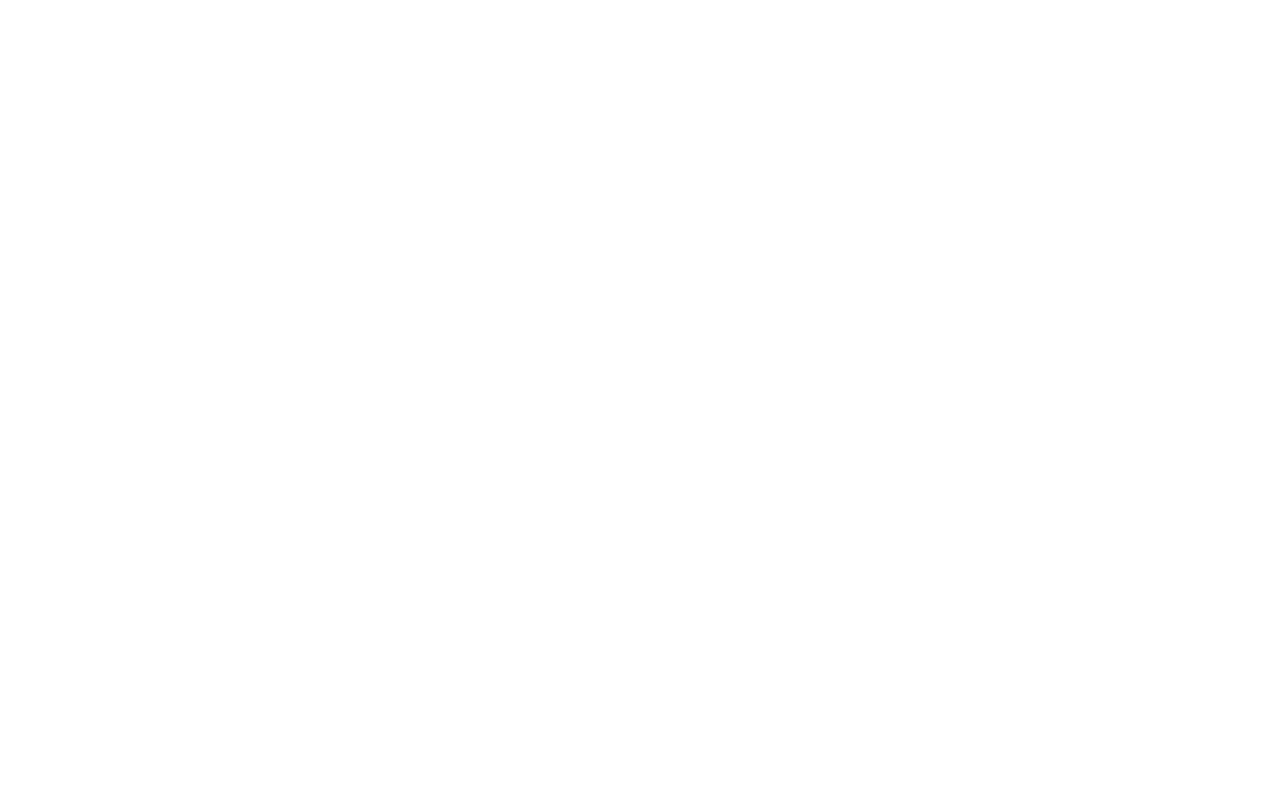
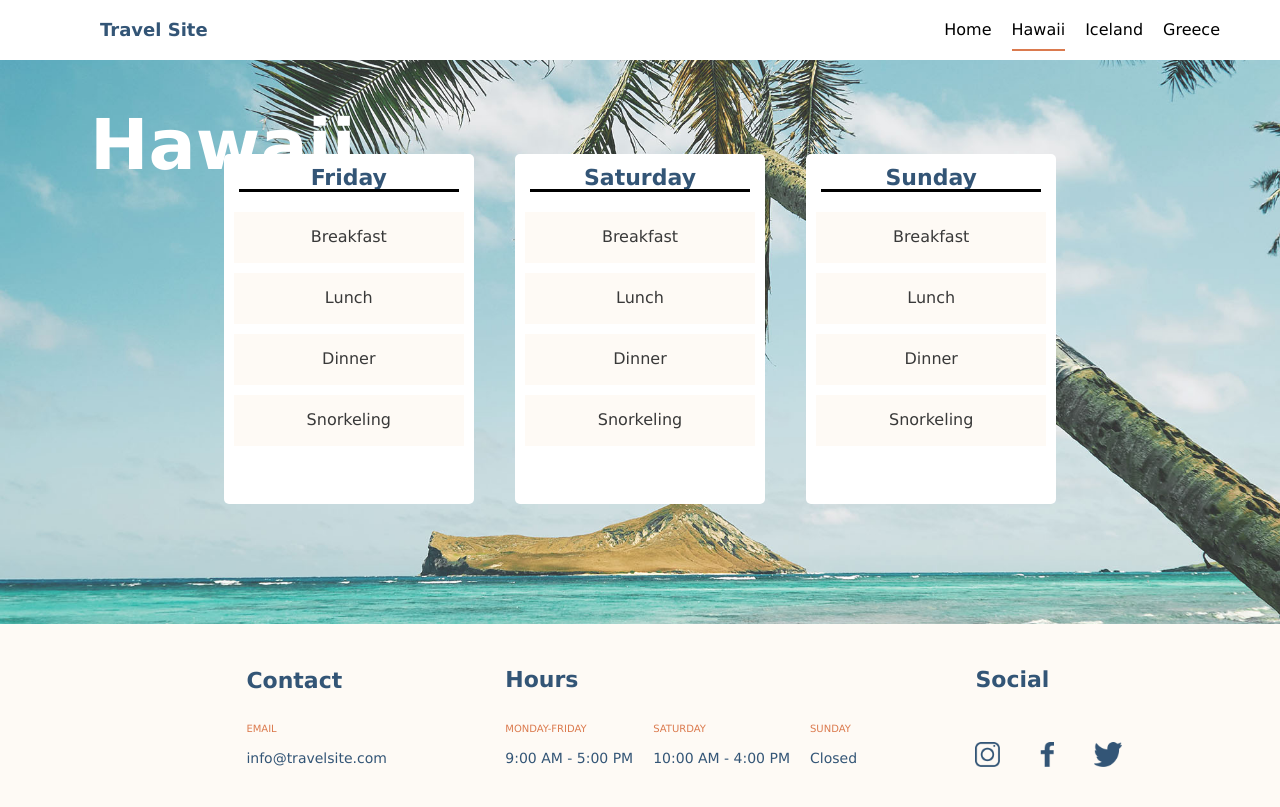
Before and after one commit to SayaAbanda/saya-abanda-travelsite, a plain HTML site: page pages/hawaii.html in a window 1280 px wide. Drawn offline with Linux system fonts and the light colour scheme.

Commit message:
second commit

```diff
--- a/css/destination.css
+++ b/css/destination.css
@@ -0,0 +1,94 @@
+.itinerary {
+    height: 78vh;
+    width: 100%;
+    position: relative;
+}
+
+.itinerary--hawaii {
+    background-image: url(../assets/images/hawaii.jpg);
+    background-size: cover;
+    background-position: right;
+}
+
+.itinerary--iceland {
+    background-image: url(../assets/images/iceland.jpg);
+    background-size: cover;
+    background-position: right;
+}
+
+.itinerary--greece {
+    background-image: url(../assets/images/greece.jpg);
+    background-size: cover;
+    background-position: right;
+}
+
+.itinerary__heading {
+    color: #FFFFFF;
+    font-size: 7rem;
+    position: absolute;
+    margin: 0;
+    top: 10rem;
+    left: 9rem;
+}
+
+.itinerary__flex {
+    display: flex;
+    justify-content: center;
+    align-items: center;
+    position: absolute;
+    bottom: 0;
+    width: 100%;
+    height: 50rem;
+}
+
+.itinerary__cards-container {
+    width: 65%;
+    display: flex;
+    justify-content: space-between;
+    position: absolute;
+    bottom: 12rem;
+}
+
+.itinerary__card {
+    background-color: #FFFFFF;
+    height: 35rem;
+    width: 30%;
+    display: flex;
+    flex-direction: column;
+    justify-content: end;
+    align-items: center;
+    border-radius: 0.5rem;
+}
+
+.itinerary__underline {
+    width: 22rem;
+    height: 0.25rem;
+    position: absolute;
+    top: 3.5rem;
+    background: black;
+}
+
+.itinerary__title {
+    position: absolute;
+    top: 1rem;
+    margin: 0;
+}
+
+.itinerary__ul {
+    display: flex;
+    width: 100%;
+    height: 100%;
+    flex-direction: column;
+    align-items: center;
+    justify-content: center;
+    padding: 0 1rem;
+    text-align: center;
+}
+
+.itinerary__li {
+    background-color: #FEFAF5;
+    width: 100%;
+    text-align: center;
+    padding: 1.5rem;
+    margin: 0.5rem;
+}
--- a/css/global.css
+++ b/css/global.css
@@ -0,0 +1,141 @@
+*,
+*::before,
+*::after {
+  box-sizing: border-box;
+}
+
+html {
+  font-size: 62.5%;
+  font-family: Verdana, sans-serif;
+}
+
+body {
+  font-size: 1.6rem;
+  font-family: Verdana, Geneva, Tahoma, sans-serif;
+  margin: 0;
+  background-color: #FFFFFF;
+  color: #393939;
+  line-height: 1.3;
+}
+
+h1 {
+  font-size: 1.8rem;
+}
+
+h3 {
+  font-size: 2.2rem;
+  color: #335576;
+
+}
+
+ul {
+  list-style-type: none;
+  display: flex;
+}
+
+a {
+  text-decoration: none;
+}
+
+.nav {
+  width: 100%;
+  height: 6rem;
+  background-color: #FFFFFF;
+  padding: 0 5rem;
+  display: flex;
+  justify-content: space-between;
+  align-items: center;
+  position: fixed;
+  right: 0;
+  left: 0;
+  top: 0;
+  z-index: 10;
+}
+
+.nav__logo {
+  display: flex;
+  align-items: center;
+  padding: 5rem;
+}
+
+.nav__title {
+  color: #335576;
+}
+
+.nav__link {
+  color: inherit;
+}
+
+.nav-ul {
+  display: flex;
+  list-style-type: none;
+}
+
+.nav-li {
+  padding: 1rem;
+}
+
+.nav-a {
+  color: #000000;
+}
+
+.nav-a--active {
+  border-bottom: 0.25rem solid #DB7A4E;
+  padding-bottom: 1rem;
+}
+
+.footer {
+  background-color: #FEFAF5;
+  display: flex;
+  justify-content: right;
+}
+
+.footer__section {
+  display: flex;
+  align-items: center;
+  justify-content: space-evenly;
+  width: 90%;
+  padding: 2rem;
+}
+
+.footer__section-container {
+  height: 100%;
+}
+
+.footer__heading {
+  margin: 1 rem 0;
+}
+
+.footer__section-info {
+  padding: 0.5rem 0;
+}
+
+.footer__info-heading {
+  color: #DB7A4E;
+  text-transform: uppercase;
+  font-weight: 100;
+  font-size: 1rem;
+  margin: 0;
+}
+
+.footer__info-txt {
+  color: #335576;
+  font-size: 1.4rem;
+  font-weight: 100;
+  padding: 0 2rem 0 0;
+}
+
+.footer__section-hours {
+  display: flex;
+  justify-content: space-between;
+}
+
+.footer__section-icons {
+  display: flex;
+}
+
+.footer__img {
+  height: 2.5rem;
+  margin: 2rem 2rem 1rem 0rem;
+  padding-right: 2rem;
+}
--- a/css/main.css
+++ b/css/main.css
@@ -22,7 +22,7 @@
     color: #335576;
 }
 
-.hero__heading {
+.hero__title {
     width: 75%;
     margin: 0.7rem;
     font-size: 3.3rem;
@@ -61,7 +61,7 @@
     padding: 4rem 7rem;
 }
 
-.recommendations__container {
+.recommendations__section {
     display: flex;
     flex-direction: column;
     margin: 2rem;
@@ -72,7 +72,7 @@
     padding: 0 3rem;
 }
 
-.recommendations__cards-container {
+.recommendations__container {
     display: flex;
     align-items: center;
     justify-content: space-evenly;
--- a/index.html
+++ b/index.html
@@ -3,14 +3,16 @@
 <head>
     <meta charset="UTF-8">
     <meta name="viewport" content="width=device-width, initial-scale=1.0">
-    <title>Document</title>
+    <link rel="stylesheet" href="./css/main.css" />
+    <link rel="stylesheet" href="./css/global.css" />
+    <title>Travel Site</title>
 </head>
 <body>
     <header>
         <section>
-          <nav class="nav">
+          <div class="nav">
             <section class="nav__logo">
-              <h1 class="nav__title">
+              <h1 class="nav__heading">
                 <a class="nav__link" href="./index.html">Travel Site</a>
               </h1>
             </section>
@@ -30,13 +32,14 @@
                 </li>
               </ul>
             </section>
-          </nav>
+        </div>
         </section>
       </header>
+      <!-- Hero Section -->
       <section class="hero">
         <section class="hero__container">
           <section class="hero__info">
-            <h2 class="hero__heading">Travelling Comes With Endless Discoveries
+            <h2 class="hero__title">Travelling Comes With Endless Discoveries
             </h2>
             <p class="hero__txt">
               Don't let your dreams be just dreams. Experience the world by booking a <br>vacation with us now.
@@ -48,17 +51,18 @@
           </section>
         </section>
       </section>
+      <!-- Main page -->
       <main>
         <section class="recommendations">
-          <section class="recommendations-container">
+          <section class="recommendations__section">
             <h3 class="recommendations__heading">Recommendations</h3>
-            <section class="recommendations__cards-container">
+            <section class="recommendations__container">
               <article class="recommendations__card">
-                <a href="./pages/hawaii.html"><img src="./assets/images/hawaii.jpg" alt="palm tree in hawaii"></a>
+                <a href="./pages/hawaii.html"><img src="./assets/images/hawaii.jpg" alt="Chilling day in Hawaii"></a>
                 <a class="recommendations__page-link" href="./pages/hawaii.html">Hawaii</a>
               </article>
               <article class="recommendations__card">
-                <a href="./pages/iceland.html"><img src="./assets/images/iceland.jpg" alt="river in iceland"></a>
+                <a href="./pages/iceland.html"><img src="./assets/images/iceland.jpg" alt="Waterfall in iceland"></a>
                 <a class="recommendations__page-link" href="./pages/iceland.html">Iceland</a>
               </article>
               <article class="recommendations__card">
@@ -69,10 +73,11 @@
           </section>
         </section>
       </main>
+      <!-- Footer section -->
       <footer class="footer">
-        <section class="footer__container">
+        <section class="footer__section">
           <section class="footer__section-container">
-            <h3 class="footer__section-heading">Contact</h3>
+            <h3 class="footer__heading">Contact</h3>
             <section class="footer__section-info">
               <p class="footer__info-heading">email</p>
               <p class="footer__info-txt">info@travelsite.com</p>
--- a/pages/hawaii.html
+++ b/pages/hawaii.html
@@ -0,0 +1,119 @@
+<!DOCTYPE html>
+<html lang="en">
+<head>
+    <meta charset="UTF-8">
+    <meta name="viewport" content="width=device-width, initial-scale=1.0">
+    <link rel="stylesheet" href="../css/global.css" />
+      <link rel="stylesheet" href="../css/destination.css">
+
+    <title>Hawaii</title>
+</head>
+<body>
+    <header>
+        <div>
+          <nav class="nav">
+            <section class="nav__logo">
+              <h1 class="nav__title">
+                <a class="nav__link" href="../index.html">Travel Site</a>
+              </h1>
+            </section>
+            <section class="nav-pages">
+              <ul class="nav-ul">
+                <li class="nav-li">
+                  <a class="nav-a" href="../index.html">Home</a>
+                </li>
+                <li class="nav-li">
+                  <a class="nav-a nav-a--active" href="./hawaii.html">Hawaii</a>
+                </li>
+                <li class="nav-li">
+                  <a class="nav-a" href="./iceland.html">Iceland</a>
+                </li>
+                <li class="nav-li">
+                  <a class="nav-a" href="./greece.html">Greece</a>
+                </li>
+              </ul>
+            </section>
+          </nav>
+        </div>
+      </header>
+      <main>
+        <section class="itinerary itinerary--hawaii">
+          <h1 class="itinerary__heading">Hawaii</h1>
+          <div class="itinerary__flex">
+            <section class="itinerary__cards-container">
+              <article class="itinerary__card">
+                <h3 class="itinerary__title">Friday</h3>
+                <div class="itinerary__underline"></div>
+                <ul class="itinerary__ul">
+                  <li class="itinerary__li">Breakfast</li>
+                  <li class="itinerary__li">Lunch</li>
+                  <li class="itinerary__li">Dinner</li>
+                  <li class="itinerary__li">Snorkeling</li>
+                </ul>
+              </article>
+              <article class="itinerary__card">
+                <h3 class="itinerary__title">Saturday</h3>
+                  <div class="itinerary__underline"></div>
+                  <ul class="itinerary__ul">
+                    <li class="itinerary__li">Breakfast</li>
+                    <li class="itinerary__li">Lunch</li>
+                    <li class="itinerary__li">Dinner</li>
+                    <li class="itinerary__li">Snorkeling</li>
+                  </ul>
+              </article>
+              <article class="itinerary__card">
+                <h3 class="itinerary__title">Sunday</h3>
+                <div class="itinerary__underline"></div>
+                <ul class="itinerary__ul">
+                  <li class="itinerary__li">Breakfast</li>
+                  <li class="itinerary__li">Lunch</li>
+                  <li class="itinerary__li">Dinner</li>
+                  <li class="itinerary__li">Snorkeling</li>
+                </ul>
+              </article>
+            </section>
+          </div>
+        </section>
+      </main>
+      <footer class="footer">
+        <section class="footer__section">
+          <section class="footer__container">
+            <h3 class="footer__section-heading">Contact</h3>
+            <section class="footer__section-info">
+              <p class="footer__info-heading">email</p>
+              <p class="footer__info-txt">info@travelsite.com</p>
+            </section>
+          </section>
+          <section class="footer__section-container">
+            <h3 class="footer__section-heading">Hours</h3>
+            <section class="footer__section-info footer__section-hours">
+              <div>
+                <p class="footer__info-heading">monday-friday</p>
+                <p class="footer__info-txt">9:00 AM - 5:00 PM</p>
+              </div>
+
+              <div>
+                <p class="footer__info-heading">saturday</p>
+                <p class="footer__info-txt">10:00 AM - 4:00 PM</p>
+              </div>
+              <div>
+                <p class="footer__info-heading">sunday</p>
+                <p class="footer__info-txt">Closed</p>
+              </div>
+            </section>
+          </section>
+          <section class="footer__section-container">
+            <h3 class="footer__section-heading">Social</h3>
+            <section class="footer__section-info footer__section-icons">
+              <a href="https://www.instagram.com/" class="footer__link" target="_blank" >
+                <img class="footer__img" src="../assets/icons/icon-instagram.png" alt="instagram icon"></a>
+              <a href="https://www.facebook.com/" class="footer__link" target="_blank" >
+                <img class="footer__img" src="../assets/icons/icon-facebook.png" alt="facebook icon"></a>
+              <a href="https://twitter.com/" class="footer__link" target="_blank" >
+                <img class="footer__img" src="../assets/icons/icon-twitter.png" alt="twitter icon"></a>
+            </section>
+          </section>
+        </section>
+      </footer>
+</body>
+</html>
```
Also changed, not shown: pages/greece.html (+121 -0 lines), pages/iceland.html (+119 -0 lines).
